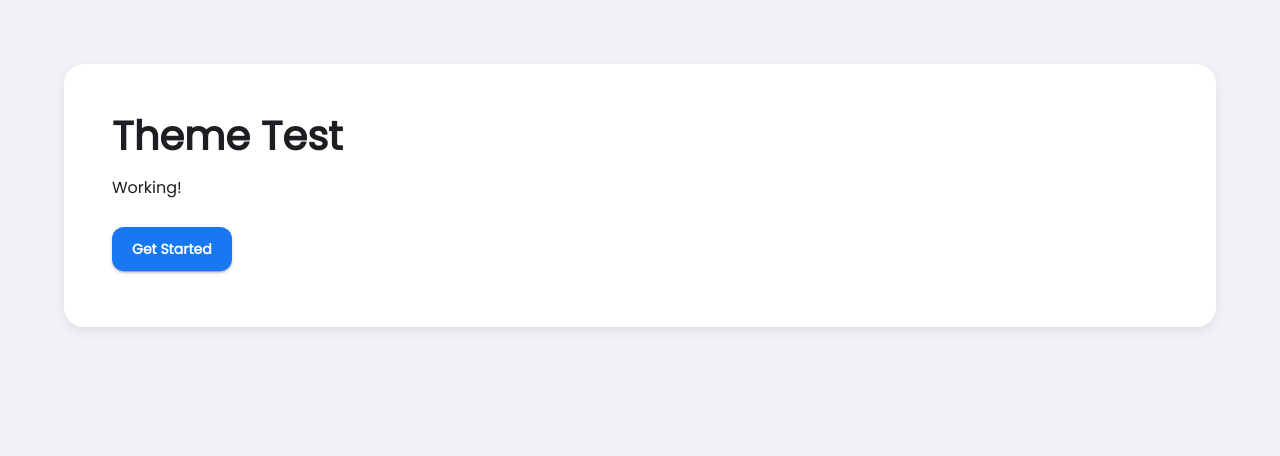
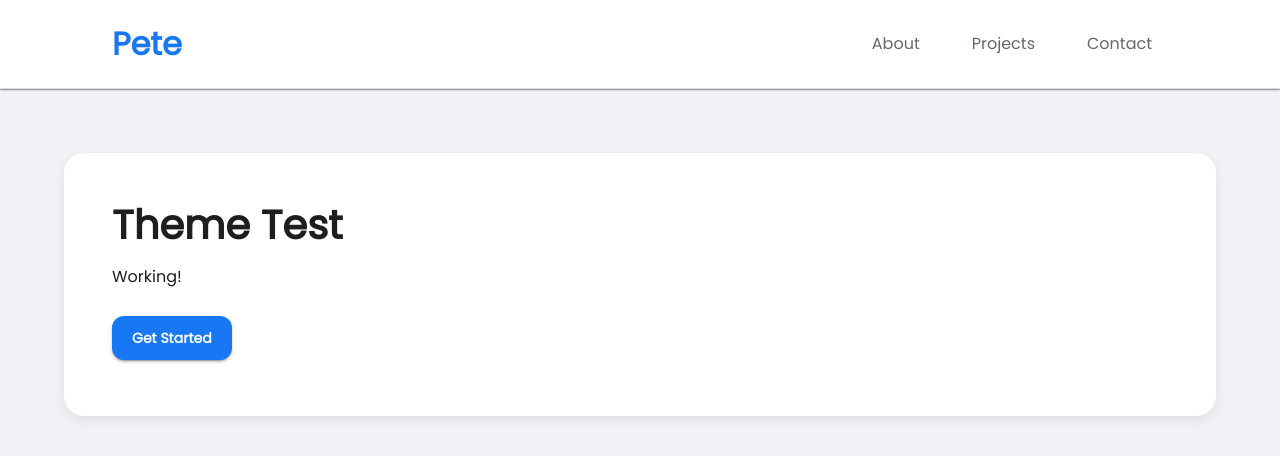
Before and after one commit to razonjericho/HTML-and-CSS-Web-Portfolio, a React (Vite) app in the folder web-portfolio/: page / in a window 1280 px wide. Shown: the top 456 px of the page. Built offline with nearby package versions, Linux system fonts and the light colour scheme.

Commit message:
feat: add responsive header with mobile drawer navigation

```diff
--- a/web-portfolio/src/App.jsx
+++ b/web-portfolio/src/App.jsx
@@ -1,9 +1,12 @@
 import React from "react";
+import Header from "./components/Header/Header";
 import { Button, Card, CardContent, Typography, Container } from "@mui/material";
 
 function App() {
 
   return (
+    <div>
+      <Header />
       <Container sx={{ py: 8 }}>
         <Card sx={{ p: 4 }}>
             <CardContent>
@@ -24,6 +27,8 @@ function App() {
             </CardContent>
         </Card>
     </Container>
+    </div>
+
   )
 }
 
--- /dev/null
+++ b/web-portfolio/src/components/Header/Header.jsx
@@ -0,0 +1,229 @@
+import React, { useState } from 'react';
+import { AppBar, Toolbar, Stack, Container, Typography, Box, Button, IconButton, Drawer, List, ListItem, ListItemButton, ListItemText, Divider } from '@mui/material';
+import MenuOutlinedIcon from "@mui/icons-material/MenuOutlined";
+
+function Header() {
+    const navItems = [
+        {
+            label: "About",
+            id: "about",
+        },
+        {
+            label: "Projects",
+            id: "projects",
+        },
+        {
+            label: "Contact",
+            id: "contact",
+        },
+    ];
+
+    const [ openDrawer, setOpenDrawer ] = useState(false);
+
+    function toggleDrawer(isOpen) {
+        setOpenDrawer(isOpen);
+    }
+
+    return (
+        <Box>
+            <AppBar
+                position="sticky"
+                elevation={1}
+                sx={{
+                    bgcolor: "background.paper",
+                    color: "text.primary",
+                    borderBottom: 1,
+                    borderColor: "divider",
+                }}
+            >
+                <Container maxWidth="lg">
+                    <Toolbar
+                        disableGutters
+                        sx={{
+                            display: "flex",
+                            justifyContent: "space-between",
+                            alignItems: "center",
+
+                            px: {
+                                xs: 2,
+                                sm: 3,
+                                md: 5,
+                                lg: 6,
+                            },
+
+                            py: {
+                                xs: 2,
+                                sm: 2.5,
+                                md: 3.5,
+                                lg: 2.5,
+                            },
+
+                            minHeight: "unset",
+                        }}
+                    >
+                        <Typography
+                            variant="h5"
+                            component="h1"
+                            sx={{
+                                color: "primary.main",
+                                fontWeight: 700,
+                                cursor: "pointer",
+
+                                fontSize: {
+                                    xs: "1.5rem",
+                                    sm: "1.85rem",
+                                    md: "2.2rem",
+                                    lg: "2rem",
+                                },
+                            }}
+                        >
+                            Pete
+                        </Typography>
+
+                        <Box
+                            sx={{
+                                display: {
+                                    xs: "none",
+                                    md: "block",
+                                },
+                            }}
+                        >
+                            <Stack
+                                direction="row"
+                                spacing={{
+                                    md: 2,
+                                    lg: 2.5,
+                                }}
+                            >
+                                {navItems.map((item) => (
+                                    <Button
+                                        key={item.id}
+                                        color="inherit"
+                                        sx={{
+                                            color: "text.secondary",
+
+                                            fontWeight: 500,
+
+                                            fontSize: {
+                                                md: "1.5rem",
+                                                lg: "1rem",
+                                            },
+
+                                            px: {
+                                                md: 2.5,
+                                                lg: 2,
+                                            },
+
+                                            "&:hover": {
+                                                color: "primary.main",
+                                                bgcolor: "transparent",
+                                            },
+                                        }}
+                                    >
+                                        {item.label}
+                                    </Button>
+                                ))}
+                            </Stack>
+                        </Box>
+
+                        <Box
+                            sx={{
+                                display: {
+                                    xs: "flex",
+                                    md: "none",
+                                    lg: "none",
+                                },
+                            }}
+                        >
+                            <IconButton
+                                onClick={(e) => {
+                                    e.currentTarget.blur();
+                                    toggleDrawer(true)
+                                }}
+                                sx={{
+                                    color: "text.primary",
+
+                                    "& .MuiSvgIcon-root": {
+                                        fontSize: {
+                                            xs: 30,
+                                            sm: 32,
+                                            md: 34,
+                                        },
+                                    },
+                                }}
+                            >
+                                <MenuOutlinedIcon />
+                            </IconButton>
+                        </Box>
+                    </Toolbar>
+                </Container>
+            </AppBar>
+
+            <Drawer
+                anchor="right"
+                open={openDrawer}
+                onClose={() => toggleDrawer(false)}
+            >
+                <Box
+                    sx={{
+                        width: 280,
+                    }}
+                >
+                    <Box
+                        sx={{
+                            px: 2,
+                            pt: 3,
+                            pb: 2.9,
+                        }}
+                    >
+                        <Typography
+                            variant="h6"
+                            fontWeight={700}
+                            color="primary.main"
+                            sx={{
+                                fontSize: {
+                                    sm: "1.65rem",
+                                },
+                            }}
+                        >
+                            Pete
+                        </Typography>
+                    </Box>
+
+                    <Divider />
+
+                    <List>
+                        {navItems.map((item) => (
+                            <ListItem
+                                key={item.id}
+                                disablePadding
+                            >
+                                <ListItemButton
+                                    onClick={() => toggleDrawer(false)}
+                                    sx={{
+                                        py: 2,
+                                        px: 3,
+                                    }}
+                                >
+                                    <ListItemText
+                                        primary={item.label}
+                                        slotProps={{
+                                            primary: {
+                                                fontSize: "1.05rem",
+                                                fontWeight: 500,
+                                            },
+                                        }}
+                                    />
+                                </ListItemButton>
+                            </ListItem>
+                        ))}
+                    </List>
+                </Box>
+            </Drawer>
+        </Box>
+
+
+    )
+}
+
+export default Header;
```
Lines whose indentation alone changed are shown as unchanged.
